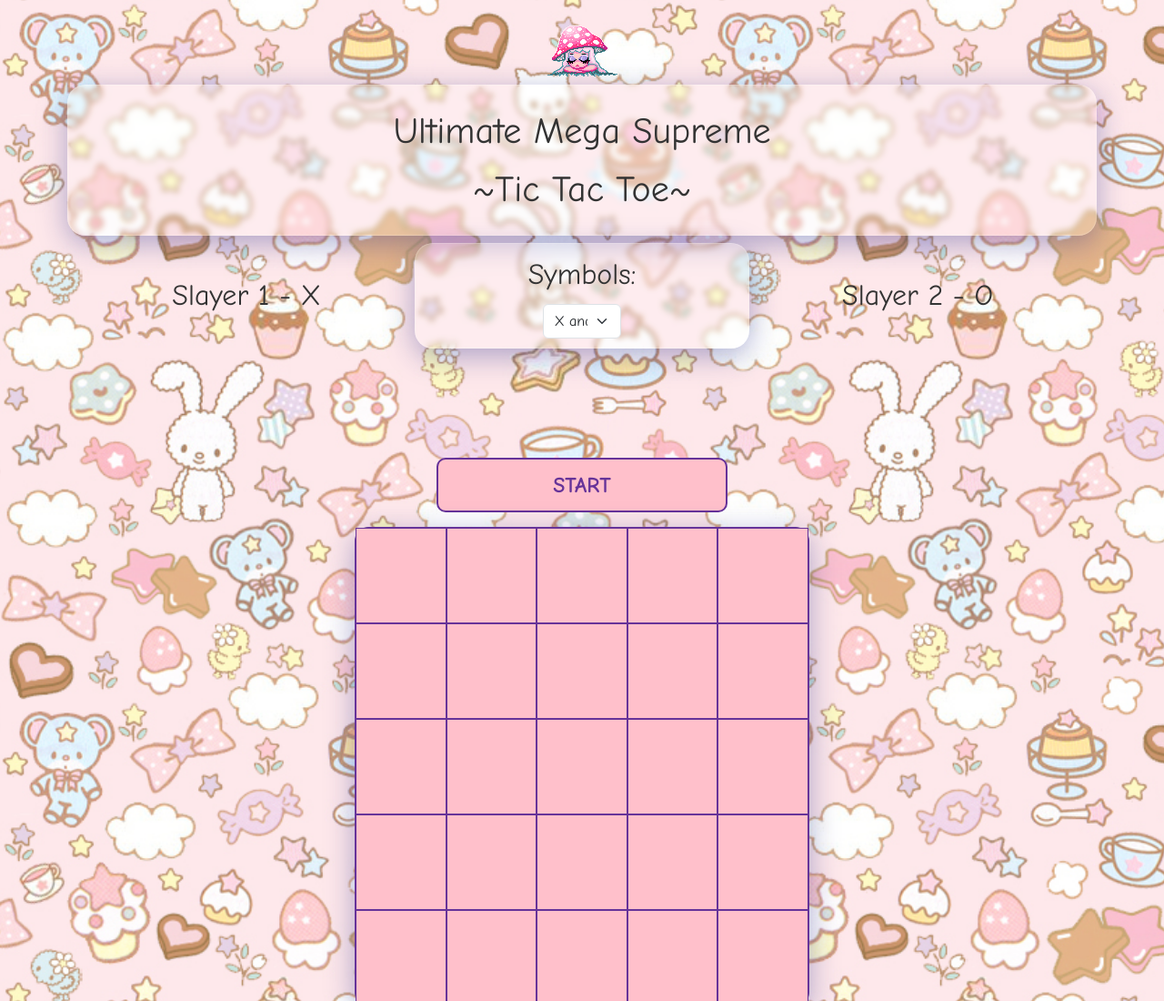
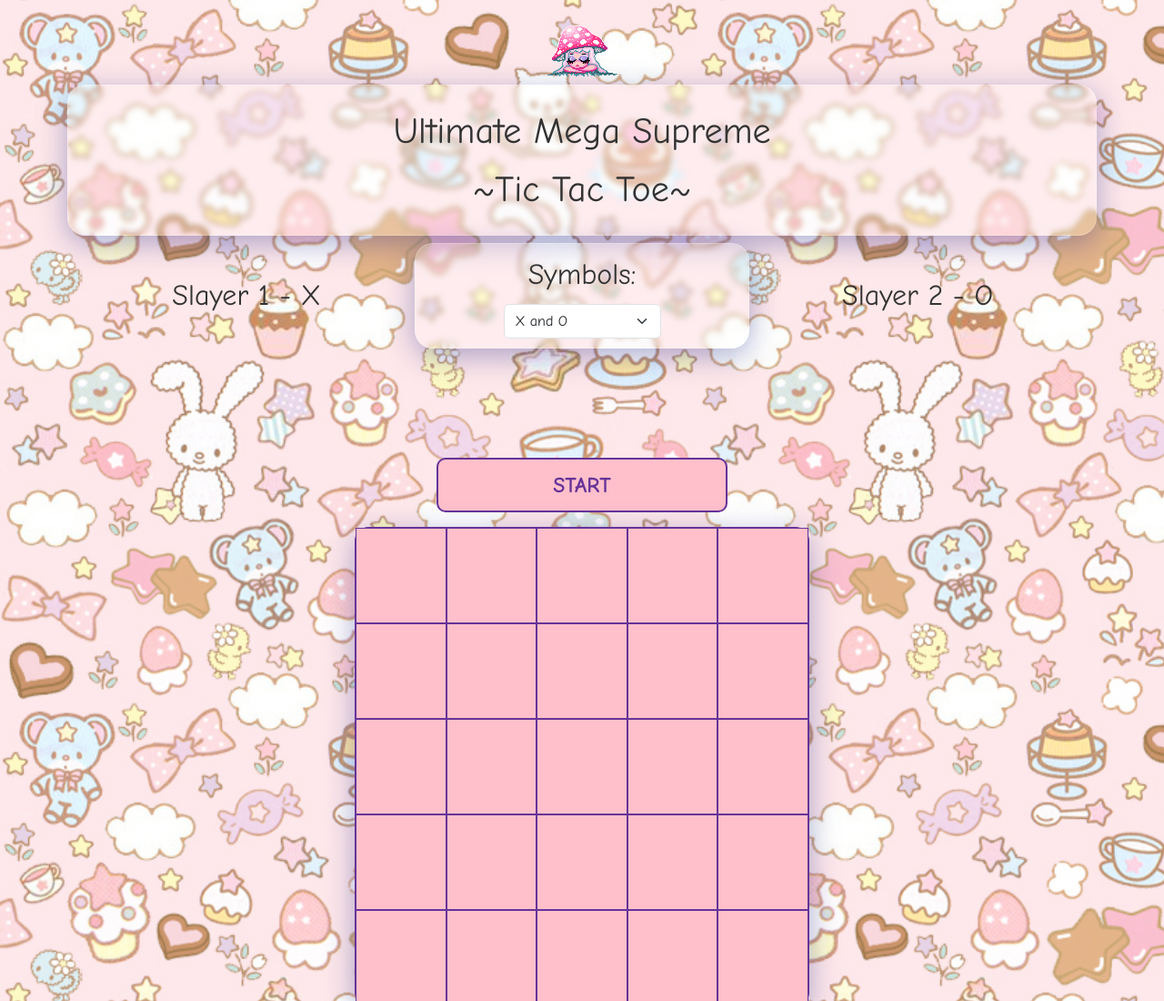
Before and after one commit to Blackflame-Queen/Week-11-Assignment, a plain HTML site: page index.html in a window 1280 px wide. Shown: the top 1100 px of the page at 91% size. Drawn offline with nearby package versions, Linux system fonts and the light colour scheme.

Commit message:
widened symbol select menu

```diff
--- a/index.html
+++ b/index.html
@@ -25,7 +25,7 @@
             <div id="p1" class="col fs-2">Slayer 1 - X</div>
             <div class="col fs-2 glass-container">
                 <label for="symbolSelect" class="form-label">Symbols:</label>
-                <select id="symbolSelect" class="form-select w-25 mx-auto">
+                <select id="symbolSelect" class="form-select w-50 mx-auto">
                     <option value="1">X and O</option>
                     <option value="2">Donuts</option>
                     <option value="3">Coffee</option>
```
